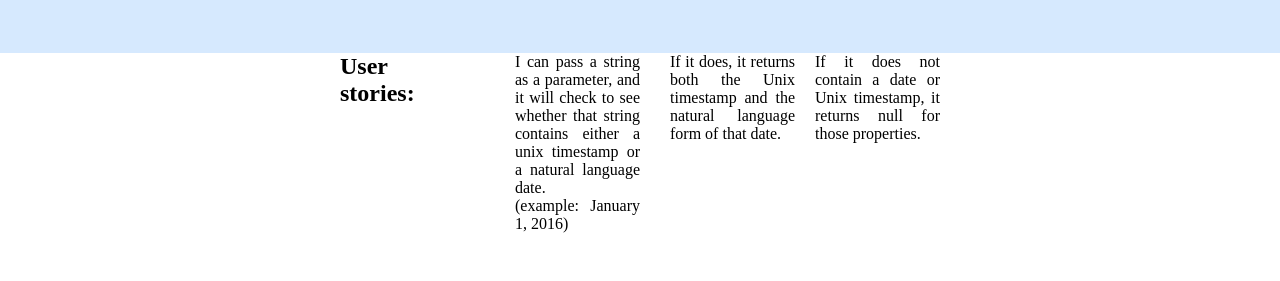
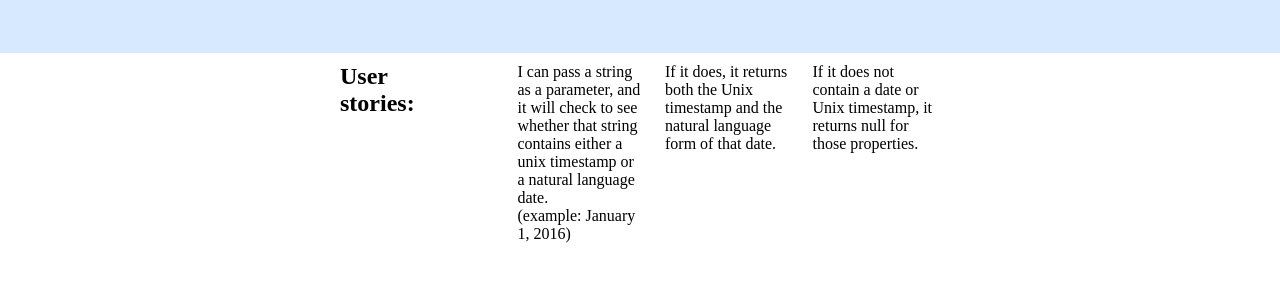
Before and after one commit to dsemel/Timestamp_Microservice, a website: page views/index.html in a window 1280 px wide. Shown: the part 97-378 px from the top of the page. Drawn offline with Linux system fonts and the light colour scheme.

Commit message:
Checkpoint

```diff
--- a/public/style.css
+++ b/public/style.css
@@ -23,6 +23,7 @@
 }
 
 .box{
+  padding:10px;
   display:flex;
   justify-content:center;
 
@@ -38,31 +39,34 @@
 }
 
 .item1{
+
   width:400px;
   height:400px;
   margin-right:50px;
 }
 
 .item2{
+
   width:400px;
   height:400px;
 
-  text-align:justify;
+  text-align:left;
 }
 
 .item3{
+
   width:400px;
   height:400px;
-  text-align:justify;
-   padding-left:10px;
+  text-align:left;
   margin-left:20px;
 
 }
 
 .item4{
+
   width:400px;
   height:400px;
-  text-align:justify;
+  text-align:left;
   margin-left:20px;
 
 }
```
